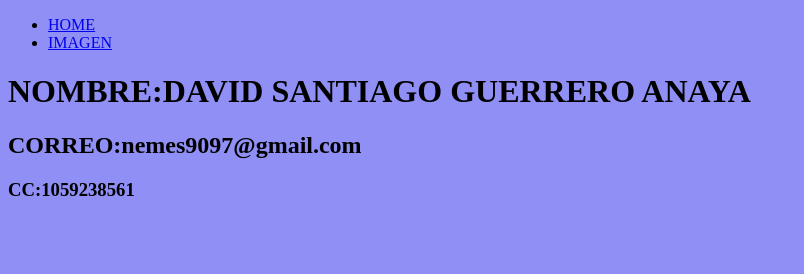
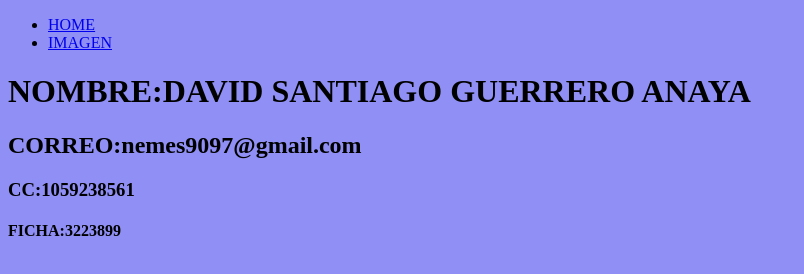
Before and after one commit to Nemes17/Proyecto03, a plain HTML site: page TRABAJO PAGINA/datos.html in a window 1280 px wide. Shown: the whole page, without its empty margins (0-804 px from the left). Drawn offline with Linux system fonts and the light colour scheme.

Commit message:
modifi datos.html

```diff
--- a/TRABAJO PAGINA/datos.html
+++ b/TRABAJO PAGINA/datos.html
@@ -17,5 +17,6 @@
 <h1>NOMBRE:DAVID SANTIAGO GUERRERO ANAYA</h1>
 <h2>CORREO:nemes9097@gmail.com</h2>
 <h3>CC:1059238561</h3>
+<h4>FICHA:3223899</h4>
 </body>
 </html>
```
